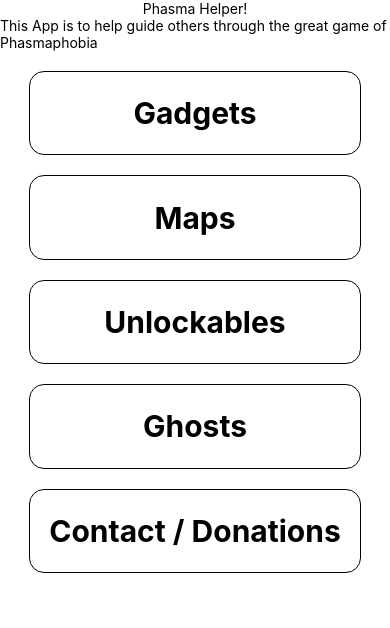
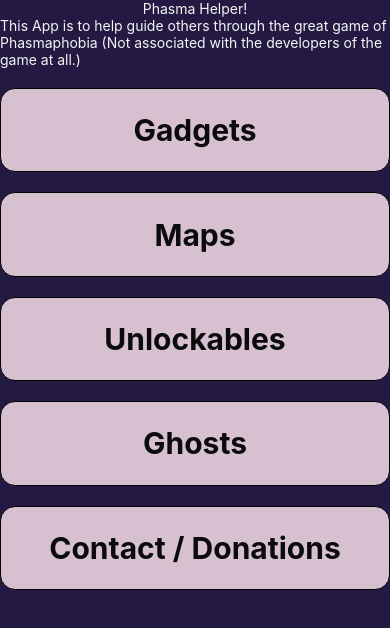
Before and after one commit to JMADA257/Phasmaphobia-React-Native, a React Native app in the folder ReactNativeIntro/: screen / in a window 390 px wide. Shown: the top 628 px of the page. Built offline with nearby package versions, Linux system fonts and the light colour scheme.

Commit message:
Gettin stuff done!

```diff
--- a/ReactNativeIntro/App.js
+++ b/ReactNativeIntro/App.js
@@ -29,13 +29,15 @@
   return (
     <>
       <SafeAreaView style={styles.container}>
-        <Text>Phasma Helper!</Text>
-        <Text>
-          This App is to help guide others through the great game of
-          Phasmaphobia
-        </Text>
-
-        <StatusBar style="auto" />
+        <View style={styles.Title}>
+          <Text style={styles.titleText}>Phasma Helper!</Text>
+          <Text style={styles.titleText}>
+            This App is to help guide others through the great game of
+            Phasmaphobia (Not associated with the developers of the game at
+            all.)
+          </Text>
+        </View>
+        <StatusBar style="auto" color="White" />
 
         <TouchableOpacity
           style={styles.Button}
@@ -76,9 +78,14 @@
 const styles = StyleSheet.create({
   container: {
     flex: 1,
-    backgroundColor: "#fff",
+    backgroundColor: "#231942",
+  },
+  Title: {
     alignItems: "center",
     textAlign: "center",
+  },
+  titleText: {
+    color: "#F5F5F5",
   },
   Button: {
     minWidth: "85%",
@@ -87,11 +94,13 @@
     borderWidth: 1,
     borderColor: "#000",
     borderRadius: 15,
+    backgroundColor: "#D7C0D0",
   },
   buttonText: {
     fontWeight: "bold",
     fontSize: 30,
     textAlign: "center",
     margin: "auto",
+    color: "#0A0B0A",
   },
 });
```
